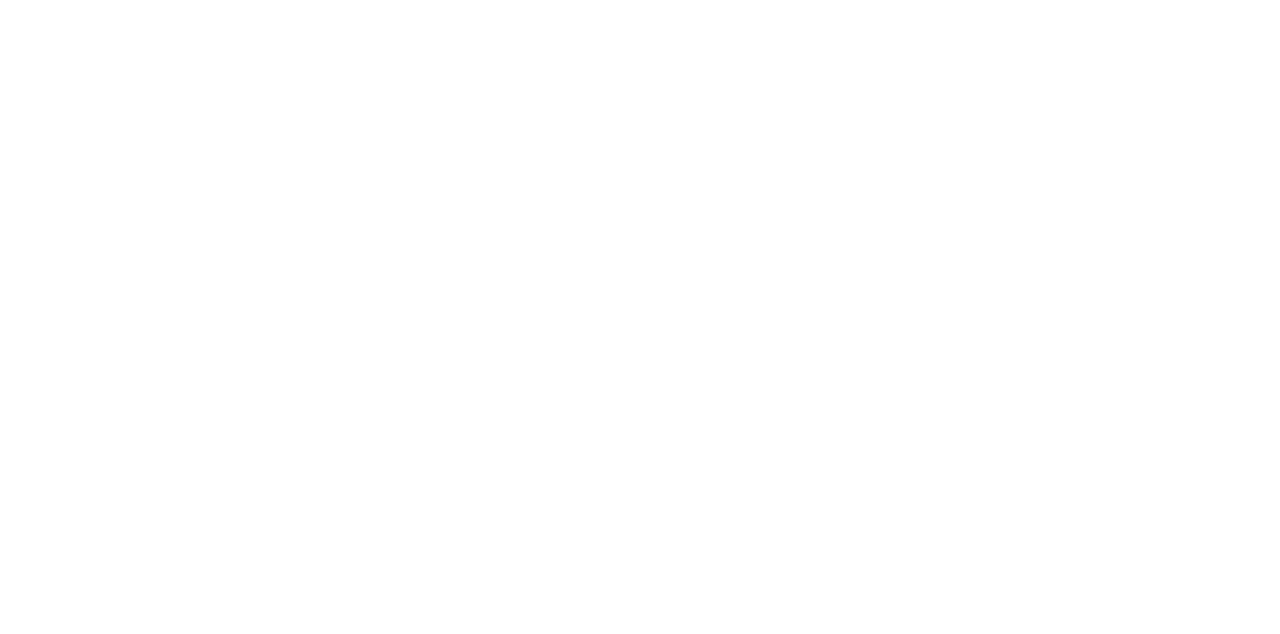
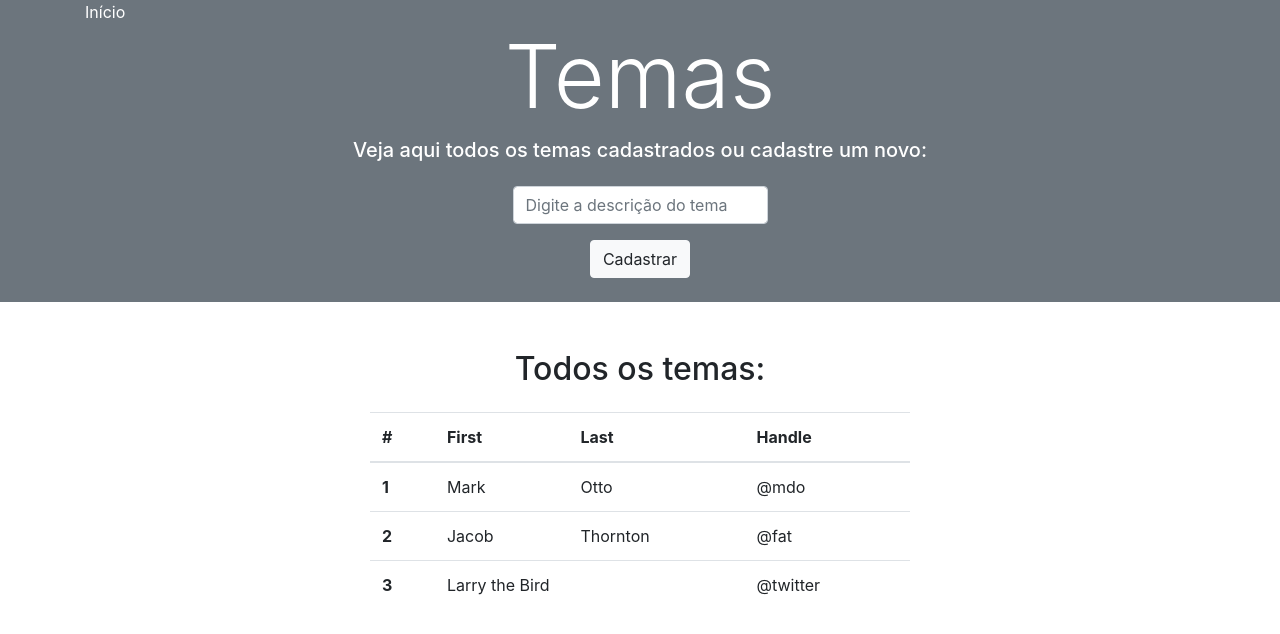
Before and after one commit to GabrielaFedermann/FeelingFront, an Angular app: page /theme in a window 1280 px wide. Before the commit this address led to /. Shown: the top 634 px of the page. Built offline with nearby package versions, Linux system fonts and the light colour scheme.

Commit message:
@gabrielafedermann [add task: theme]

```diff
--- a/src/app/about/about.component.html
+++ b/src/app/about/about.component.html
@@ -1,7 +1,7 @@
 <div class="container">
     <div class="row">
         <div class="col-md-12">
-            <h1>about</h1>
+            <h1>About</h1>
             <p>Lorem ipsum dolor sit amet consectetur adipisicing elit. Cumque alias dolore ut, similique aliquam modi dicta animi pariatur, aperiam, ullam nobis neque mollitia voluptate consequatur laudantium illo excepturi explicabo quidem.</p>
         </div>
     </div>
--- a/src/app/app-routing.module.ts
+++ b/src/app/app-routing.module.ts
@@ -4,13 +4,15 @@
 import { CadastrarComponent } from './cadastrar/cadastrar.component';
 import { EntrarComponent } from './entrar/entrar.component';
 import { HomeComponent } from './home/home.component';
+import { ThemeComponent } from './theme/theme.component';
 
 const routes: Routes = [
   {path: "", redirectTo:"entrar", pathMatch:"full"},
   {path:"entrar", component:EntrarComponent},
   {path:"cadastrar", component:CadastrarComponent},
   {path:"about", component:AboutComponent},
-  {path:"home", component: HomeComponent}
+  {path:"home", component: HomeComponent},
+  {path: "theme", component: ThemeComponent},
 ];
 
 @NgModule({
--- a/src/app/app.module.ts
+++ b/src/app/app.module.ts
@@ -12,6 +12,7 @@
 import { HomeComponent } from './home/home.component';
 import { HttpClientModule } from '@angular/common/http';
 import { FormsModule } from '@angular/forms';
+import { ThemeComponent } from './theme/theme.component';
 
 
 @NgModule({
@@ -23,6 +24,7 @@
     CadastrarComponent,
     AboutComponent,
     HomeComponent,
+    ThemeComponent,
   ],
 
   imports: [
--- a/src/app/home/home.component.html
+++ b/src/app/home/home.component.html
@@ -75,7 +75,7 @@
                 </div>
 
                 <div class="form-group">
-                    <label for="texto">Escolha um tema ou <a data-dismiss="modal" routerLink="/tema">cadastre um
+                    <label for="texto">Escolha um tema ou <a data-dismiss="modal" routerLink="/theme">cadastre um
                             novo</a>: </label>
                     <select name="tema" id="tema" class="form-control">
                         <option value="">Temas</option>
--- /dev/null
+++ b/src/app/theme/theme.component.html
@@ -0,0 +1,67 @@
+<div class="container-fluid bg-secondary">
+    <div class="container">
+      <div class="row bg-secondary">
+        <div class="col-md-12 text-white">
+          <a routerLink="/home" class="text-white text-left">
+            <i class="fa fa-angle-double-left" aria-hidden="true"></i> Início
+          </a>
+          <h1 class="display-2 text-center">Temas</h1>
+          <h5 class="text-center">Veja aqui todos os temas cadastrados ou cadastre um novo:</h5>
+
+          <div class="row d-flex justify-content-center mt-4 mb-4">
+            <div class="col-md-3">
+              <div class="form-group">
+                <input type="text" class="form-control" id="description" placeholder="Digite a descrição do tema ">
+              </div>
+              <div class="d-flex justify-content-center">
+                <button class="btn btn-light">Cadastrar</button>
+              </div>
+            </div>
+          </div>
+        </div>
+      </div>
+    </div>
+  </div>
+
+  <div class="container-fluid mt-5">
+    <div class="container">
+      <div class="row">
+        <div class="col-md-12">
+          <h2 class="text-center">Todos os temas:</h2>
+        </div>
+      </div>
+      <div class="row mt-3 mb-5 d-flex justify-content-center">
+        <div class="col-md-6">
+          <table class="table table-hover">
+            <thead>
+              <tr>
+                <th scope="col">#</th>
+                <th scope="col">First</th>
+                <th scope="col">Last</th>
+                <th scope="col">Handle</th>
+              </tr>
+            </thead>
+            <tbody>
+              <tr>
+                <th scope="row">1</th>
+                <td>Mark</td>
+                <td>Otto</td>
+                <td>@mdo</td>
+              </tr>
+              <tr>
+                <th scope="row">2</th>
+                <td>Jacob</td>
+                <td>Thornton</td>
+                <td>@fat</td>
+              </tr>
+              <tr>
+                <th scope="row">3</th>
+                <td colspan="2">Larry the Bird</td>
+                <td>@twitter</td>
+              </tr>
+            </tbody>
+          </table>
+        </div>
+      </div>
+    </div>
+  </div>
--- /dev/null
+++ b/src/app/theme/theme.component.ts
@@ -0,0 +1,15 @@
+import { Component, OnInit } from '@angular/core';
+
+@Component({
+  selector: 'app-theme',
+  templateUrl: './theme.component.html',
+  styleUrls: ['./theme.component.css']
+})
+export class ThemeComponent implements OnInit {
+
+  constructor() { }
+
+  ngOnInit(): void {
+  }
+
+}
```
Also changed, not shown: src/app/theme/theme.component.css (added).
